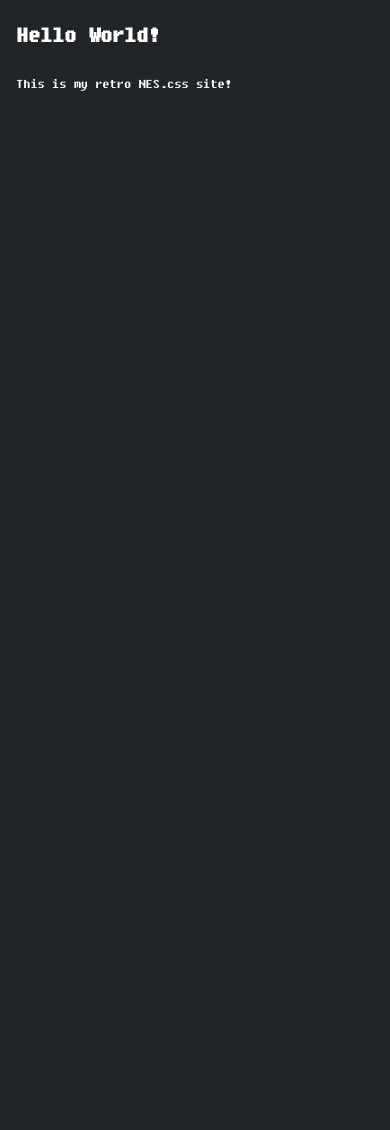
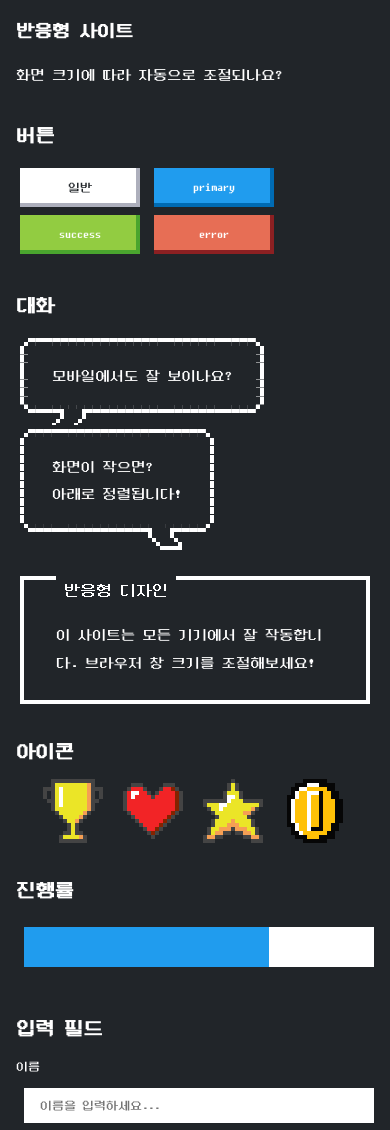
Before and after one commit to hsrsk/704christmas, a plain HTML site: page index.html in a window 390 px wide. Before the commit the page ends 844 px from the top, so only its background shows below. Drawn offline with nearby package versions, Linux system fonts and the light colour scheme.

Commit message:
responsive setup plus env tests

```diff
--- a/index.html
+++ b/index.html
@@ -151,7 +151,69 @@
     </style>
 </head>
 <body>
-    <h1>Hello World!</h1>
-    <p>This is my retro NES.css site!</p>
+    <div class="container">
+    <!--Headers-->
+    <section>
+        <h1>반응형 사이트</h1>
+        <p>화면 크기에 따라 자동으로 조절되나요?</p>
+    </section>
+
+    <!--Buttons-->
+    <section>
+    <h2>버튼</h2>
+    <div class="button-group">
+        <button type="button" class="nes-btn">일반</button>
+        <button type="button" class="nes-btn is-primary">primary</button>
+        <button type="button" class="nes-btn is-success">success</button>
+        <button type="button" class="nes-btn is-error">error</button>
+    </div>
+    </section>
+
+    <!--Balloons-->
+    <section>
+        <h2>대화</h2>
+        <div class="balloon-container">
+            <div class="nes-balloon from-left is-dark">
+                <p>모바일에서도 잘 보이나요?</p>
+            </div>
+            <div class="nes-balloon from-right is-dark">
+                <p>화면이 작으면? <br> 아래로 정렬됩니다!</p>
+            </div>
+        </div>
+    </section>
+
+    <section>
+        <div class="nes-container with-title is-dark">
+            <p class="title">반응형 디자인</p>
+            <p>이 사이트는 모든 기기에서 잘 작동합니다. 브라우저 창 크기를 조절해보세요!</p>
+        </div>
+    </section>
+
+    <section>
+        <h2>아이콘</h2>
+        <div class="icon-group">
+            <i class="nes-icon trophy is-large"></i>
+            <i class="nes-icon heart is-large"></i>
+            <i class="nes-icon star is-large"></i>
+            <i class="nes-icon coin is-large"></i>
+        </div>
+    </section>
+
+    <!-- Progress Bar -->
+    <section>
+        <h2>진행률</h2>
+        <progress class="nes-progress is-primary" value="70" max="100"></progress>
+    </section>
+
+    <!-- Input -->
+    <section>
+        <h2>입력 필드</h2>
+        <div class="nes-field">
+            <label for="name_field">이름</label>
+            <input type="text" id="name_field" class="nes-input" placeholder="이름을 입력하세요...">
+        </div>
+    </section>
+
+    </div>
 </body>
 </html>
```
